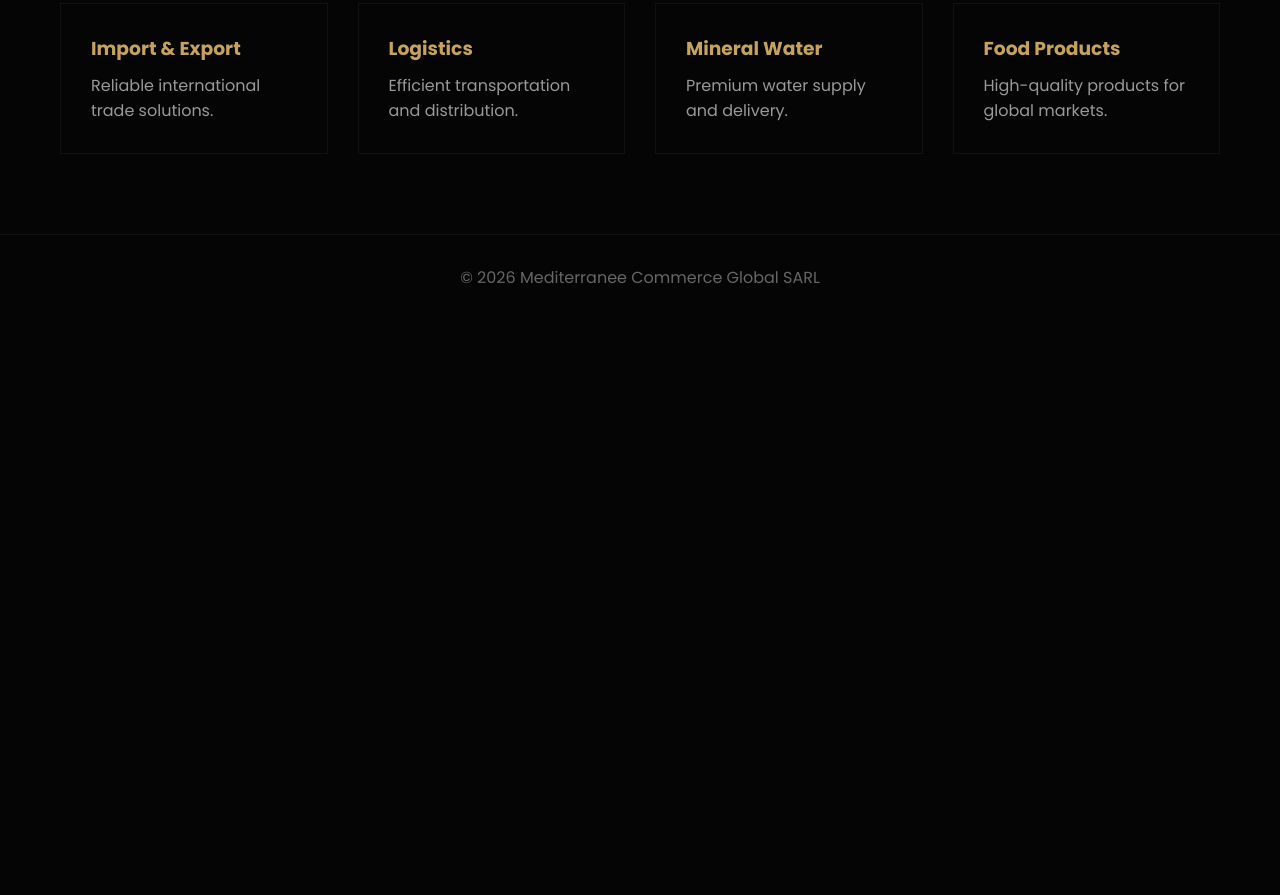
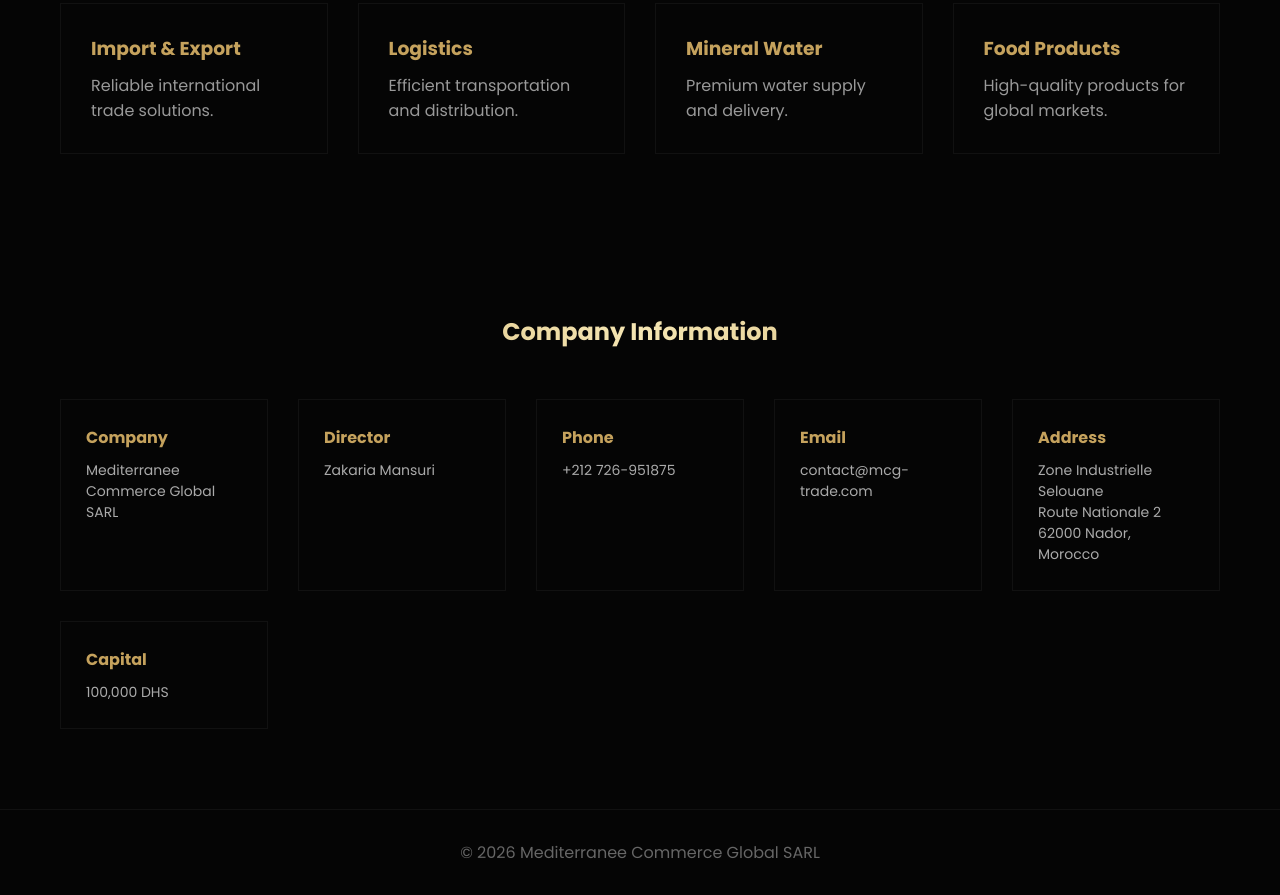
Before and after one commit to nossaybaalmarese-commits/mcg-website, a plain HTML site: page index.html in a window 1280 px wide. Shown: the part 1471-2366 px from the top of the page. Before the commit the page ends 1791 px from the top, so only its background shows below. Drawn offline with Linux system fonts and the light colour scheme.

Commit message:
Update index.html

```diff
--- a/index.html
+++ b/index.html
@@ -15,11 +15,7 @@
   --gray:#999;
 }
 
-*{
-  margin:0;
-  padding:0;
-  box-sizing:border-box;
-}
+*{margin:0;padding:0;box-sizing:border-box;}
 
 body{
   font-family:'Poppins',sans-serif;
@@ -52,7 +48,6 @@
   font-size:13px;
   letter-spacing:2px;
   text-transform:uppercase;
-  transition:0.3s;
 }
 
 nav a:hover{
@@ -66,12 +61,10 @@
   align-items:center;
   justify-content:center;
   text-align:center;
-  padding:20px;
 }
 
 .hero h1{
   font-size:65px;
-  letter-spacing:3px;
 }
 
 .gold{
@@ -93,7 +86,6 @@
   border:1px solid var(--gold);
   color:var(--gold);
   text-decoration:none;
-  transition:0.3s;
 }
 
 .btn:hover{
@@ -130,7 +122,7 @@
   line-height:1.6;
 }
 
-/* SERVICES */
+/* SECTION */
 .section{
   padding:80px 60px;
 }
@@ -143,6 +135,7 @@
   -webkit-text-fill-color:transparent;
 }
 
+/* SERVICES */
 .services{
   display:grid;
   grid-template-columns:repeat(auto-fit,minmax(250px,1fr));
@@ -167,6 +160,32 @@
 
 .service p{
   color:var(--gray);
+}
+
+/* INFO GRID */
+.info-grid{
+  display:grid;
+  grid-template-columns:repeat(auto-fit,minmax(200px,1fr));
+  gap:30px;
+}
+
+.info{
+  border:1px solid #111;
+  padding:25px;
+}
+
+.info:hover{
+  border-color:var(--gold);
+}
+
+.info h4{
+  color:var(--gold);
+  margin-bottom:10px;
+}
+
+.info p{
+  color:#aaa;
+  font-size:14px;
 }
 
 /* FOOTER */
@@ -200,7 +219,7 @@
   </div>
 </section>
 
-<!-- INTRO WITH IMAGE -->
+<!-- INTRO -->
 <section class="intro" id="about">
 
   <img src="https://images.unsplash.com/photo-1586528116311-ad8dd3c8310d" alt="Import Export">
@@ -209,8 +228,7 @@
     <h2>About MCG</h2>
     <p>
     Mediterranee Commerce Global SARL is a Morocco-based trading company located in Nador.
-    We specialize in import, export, and distribution, connecting markets worldwide with
-    efficiency, reliability, and professionalism.
+    We specialize in import, export, and distribution, connecting global markets with efficiency and reliability.
     </p>
   </div>
 
@@ -245,8 +263,51 @@
   </div>
 </section>
 
+<!-- COMPANY INFO -->
+<section class="section" id="contact">
+  <h2>Company Information</h2>
+
+  <div class="info-grid">
+
+    <div class="info">
+      <h4>Company</h4>
+      <p>Mediterranee Commerce Global SARL</p>
+    </div>
+
+    <div class="info">
+      <h4>Director</h4>
+      <p>Zakaria Mansuri</p>
+    </div>
+
+    <div class="info">
+      <h4>Phone</h4>
+      <p>+212 726-951875</p>
+    </div>
+
+    <div class="info">
+      <h4>Email</h4>
+      <p>contact@mcg-trade.com</p>
+    </div>
+
+    <div class="info">
+      <h4>Address</h4>
+      <p>
+      Zone Industrielle Selouane<br>
+      Route Nationale 2<br>
+      62000 Nador, Morocco
+      </p>
+    </div>
+
+    <div class="info">
+      <h4>Capital</h4>
+      <p>100,000 DHS</p>
+    </div>
+
+  </div>
+</section>
+
 <!-- FOOTER -->
-<footer id="contact">
+<footer>
   © 2026 Mediterranee Commerce Global SARL
 </footer>
 
```
